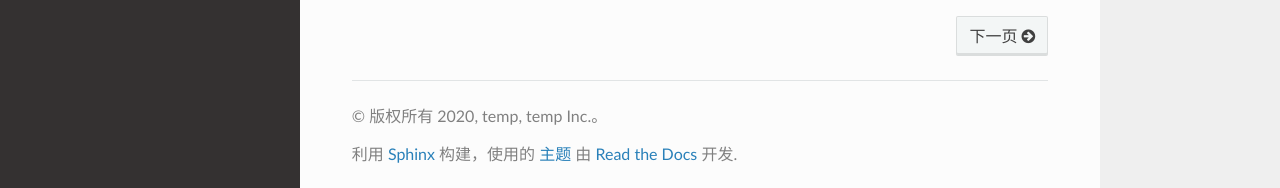
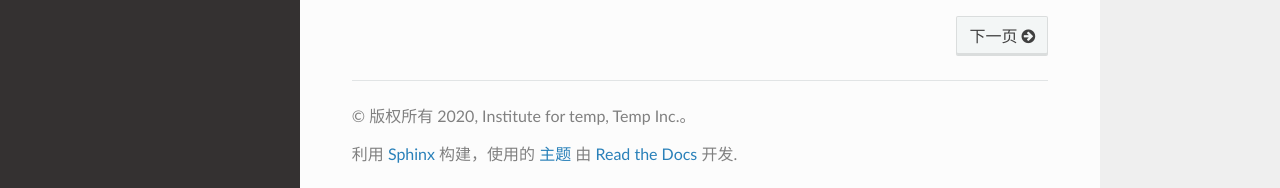
Before and after one commit to test-tttt/test-rtd, a Sphinx documentation site: the page built from docs/source/index.rst, in a window 1280 px wide and 1025 px high. Shown: the part 834-1022 px from the top of the window. Built offline with Sphinx 7.4.7 and the Read the Docs theme 2.0.0, drawn with Linux system fonts in a browser that asks for light colours.

Commit message:
test copyright 2st

```diff
--- a/docs/source/conf.py
+++ b/docs/source/conf.py
@@ -1,3 +1,4 @@
+# -*- coding: utf-8 -*-
 # Configuration file for the Sphinx documentation builder.
 #
 # This file only contains a selection of the most common options. For a full
@@ -18,8 +19,8 @@ sys.path.insert(0, os.path.abspath('../..'))
 # -- Project information -----------------------------------------------------
 
 project = 'WhiteLily'
-copyright = '2020, temp, temp Inc.'
-author = 'temp'
+copyright = '2020, Institute for temp, Temp Inc.'
+author = 'Temp'
 
 # The full version, including alpha/beta/rc tags
 release = '1.0'
```
